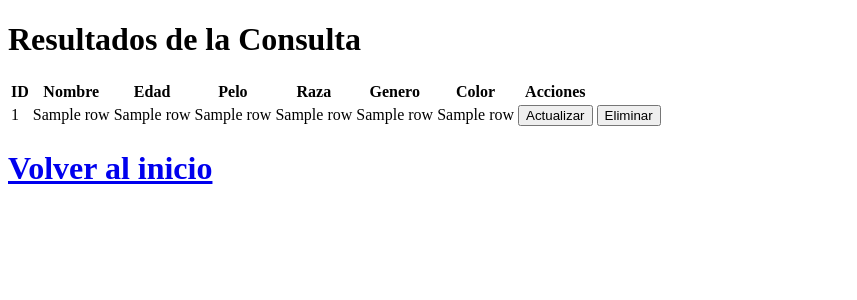
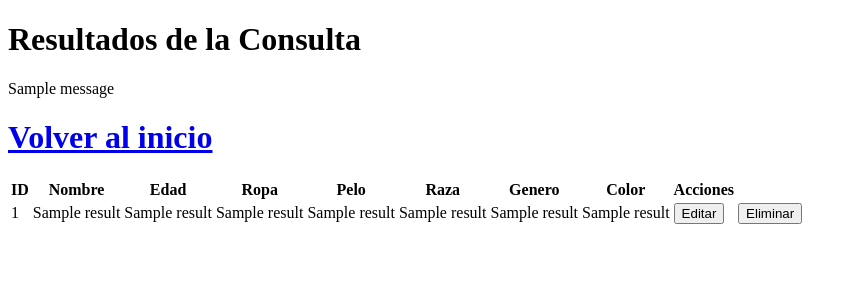
Before and after one commit to valebulanikian/Las_confundidas, a Flask app: template templates/editar.html in a window 1280 px wide. Shown: the top 300 px of the page, without its empty margins (0-857 px from the left). Run offline with Flask 3, Linux system fonts and the light colour scheme; the template is opened without the code that fills it: most values are stand-ins (such as "Sample title", 1, 10 or a date in 2020); one stand-in notice (Sample message) is shown.

Commit message:
Boton de eliminar/editar, modificados y arreglados

```diff
--- a/app.py
+++ b/app.py
@@ -1,13 +1,15 @@
-from flask import Flask, jsonify, request, render_template # type: ignore
+from flask import Flask, flash, jsonify, redirect, request, render_template, url_for # type: ignore
 import mysql.connector
 
 app=Flask(__name__)
+app.secret_key= 'mysecretkey'
 
 @app.route('/') #Decorador, endpoint
 
 def home():
     return render_template('index.html')
 
+#MYSQL CONEXION
 def get_db_connection():
     connection = mysql.connector.connect(
         host="localhost",
@@ -35,74 +37,73 @@ def lista():
 def editar():
     connection = get_db_connection()
     myCursor = connection.cursor()
-    query = "SELECT id, nombre, edad, pelo, raza, genero, color FROM pj"
+    query = "SELECT * FROM pj"
     myCursor.execute(query)
     result = myCursor.fetchall()
+
+    #Cerrar conexion
     myCursor.close()
     connection.close()
-
     return render_template('editar.html', results=result)
 
-@app.route('/listo', methods=['GET', 'POST'])
-def listo():
+
+@app.route('/listo/<string:id>', methods=['POST','GET'])
+def listo(id):
+        connection = get_db_connection()
+        myCursor = connection.cursor()
+        query = "SELECT * FROM pj WHERE id=%s"
+        myCursor.execute(query, (id,))
+        result = myCursor.fetchall()
+
+        #Cerrar conexion
+        myCursor.close()
+        connection.close()
+        return render_template('listo.html', results= result[0])
+
+
+@app.route('/actualizar/<string:id>', methods=['POST'])
+def actualizar(id):
     if request.method == 'POST':
-        id = request.form.get('id')
-        nombre = request.form.get('nombre')
-        edad = request.form.get('edad')
-        pelo = request.form.get('pelo')
-        raza = request.form.get('raza')
-        genero = request.form.get('genero')
-        color = request.form.get('color')
+        nombre = request.form['nombre']
+        edad = request.form['edad']
+        ropa = request.form['ropa']
+        pelo = request.form['pelo']
+        raza = request.form['raza']
+        genero = request.form['genero']
+        color = request.form['color']
 
-        if not id:
-            mensajes="ID no proporcionado."
-            return mensajes
+        connection = get_db_connection()
+        myCursor = connection.cursor()
+        query = """
+            UPDATE pj SET nombre=%s, edad=%s, ropa=%s, pelo=%s, raza=%s, genero=%s, color=%s
+            WHERE id=%s
+        """
+        values = (nombre, edad, ropa, pelo, raza, genero, color, id)
+        myCursor.execute(query, values)
+        connection.commit()
 
-        try:
-            connection = get_db_connection()
-            myCursor = connection.cursor()
-            query = """
-                UPDATE pj
-                SET nombre = %s, edad = %s, pelo = %s, raza = %s, genero = %s, color = %s
-                WHERE id = %s
-            """
-            valores = (nombre, edad, pelo, raza, genero, color, id)
-            myCursor.execute(query, valores)
-            connection.commit()
-            myCursor.close()
-            connection.close()
-            mensaje = "Registro actualizado exitosamente."
-        except Exception as e:
-            mensaje = f"Error al actualizar el registro: {e}"
+        #Cerrar conexion
+        myCursor.close()
+        connection.close()
 
-        return render_template('listo.html', mensaje=mensaje)
-    return render_template('listo.html')
+        flash('Contacto actualizado', 'success')
+        return redirect(url_for('editar'))
 
-@app.route('/eliminar', methods=['GET', 'POST'])
-def eliminar():
-    if request.method == "POST":
-        id=request.form.get('id')
+@app.route('/eliminar/<string:id>',methods=['POST'])
+def eliminar(id):
+        connection = get_db_connection()
+        myCursor = connection.cursor()
+        query = "DELETE FROM pj WHERE id = %s"
+        myCursor.execute(query, (id,))
+        connection.commit()
 
-    if not id:
-            mensajes="ID no proporcionado."
-            return mensajes
+        #Cerrar conexion
+        myCursor.close()
+        connection.close()
 
-    try:
-            connection = get_db_connection()
-            myCursor = connection.cursor()
-            query = """
-                DELETE FROM pj
-                WHERE id = %s
-            """
-            myCursor.execute(query, (id,))
-            connection.commit()
-            myCursor.close()
-            connection.close()
-            mensaje = "Registro eliminado"
-    except Exception as e:
-            mensaje = f"Error al eliminar el registro: {e}"
+        flash('Contacto eliminado exitosamente')
 
-    return render_template('editar.html', mensaje=mensaje)
+        return redirect(url_for('editar'))
 
 
 @app.route('/agregar', methods=['GET', 'POST'])
@@ -116,11 +117,6 @@ def agregar():
         genero = request.form['genero']
         color = request.form['color']
     return render_template('agregar.html')
-
-
-@app.route('/agregar')
-def agregar():
-    return 'Agregar personaje'
 
 if __name__=="__main__":
     app.run(debug=True)
--- a/templates/editar.html
+++ b/templates/editar.html
@@ -4,15 +4,28 @@
     <meta charset="UTF-8">
     <meta name="viewport" content="width=device-width, initial-scale=1.0">
     <title>Resultados de la Consulta</title>
+
 </head>
 <body>
+    <body>
         <h1>Resultados de la Consulta</h1>
+
+        <!-- Mostrar mensajes flash -->
+        {% with messages = get_flashed_messages() %}
+            {% if messages %}
+                    {% for message in messages %}
+                    <p>{{ message }}</p>
+                    {% endfor %}
+            {% endif %}
+        {% endwith %}
+
         <table>
             <thead>
                 <tr>
                     <th>ID</th>
                     <th>Nombre</th>
                     <th>Edad</th>
+                    <th>Ropa</th>
                     <th>Pelo</th>
                     <th>Raza</th>
                     <th>Genero</th>
@@ -20,69 +33,48 @@
                     <th>Acciones</th>
                 </tr>
             </thead>
+
         <tbody>
-            {% for row in results %}
+            {% for result in results %}
             <tr>
-                <td>{{ row[0] }}</td>
-                <td>{{ row[1] }}</td>
-                <td>{{ row[2] }}</td>
-                <td>{{ row[3] }}</td>
-                <td>{{ row[4] }}</td>
-                <td>{{ row[5] }}</td>
-                <td>{{ row[6] }}</td>
-                <td><button class="btnActualizar" data-id="{{ row[0] }}">Actualizar</button></td>
-
-                <td><form action="/eliminar" method="POST" style="display:inline;">
-                    <input type="hidden" name="id" value="{{ row[0] }}">
-                    <button type="submit" class="btnEliminar">Eliminar</button>
+                <td>{{ result[0] }}</td>
+                <td>{{ result[1] }}</td>
+                <td>{{ result[2] }}</td>
+                <td>{{ result[3] }}</td>
+                <td>{{ result[4] }}</td>
+                <td>{{ result[5] }}</td>
+                <td>{{ result[6] }}</td>
+                <td>{{ result[7] }}</td>
+                <td>
+                    <form action="{{ url_for('listo', id=result[0]) }}" method="POST" style="display:inline;">
+                        <button type="submit" id="btnActualizar">Editar</button>
+                    </form></td>
+                <td>
+                    <form action="{{ url_for('eliminar', id=result[0]) }}" method="POST" style="display:inline;">
+                        <button type="submit" id="btnEliminar" name="=btnEliminar">Eliminar</button>
                     </form>
                 </td>
 
             </tr>
             {% endfor %}
         </tbody>
-    </table>
-    <form action="/listo" method="POST" id="myForm" style="display: none;">
-        <input type="hidden" name="id" id="formId">
-        <br>
-        <input type="text" name="nombre" placeholder="Nombre"> <br> <br>
-        <input type="text" name="edad" placeholder="Joven, adulto, niño"> <br> <br>
-        <input type="text" name="pelo" placeholder="Rubio, negro, sin pelo"> <br> <br>
-        <input type="text" name="raza" placeholder="Humano, no humano, animal"> <br> <br>
-        <input type="text" name="genero" placeholder="Mujer/hombre"> <br> <br>
-        <input type="text" name="color" placeholder="Color que identifica a tu personaje">
-        <button type="submit">Listo</button>
-    </form>
+
+
     <a href="http://127.0.0.1:5000/"><h1>Volver al inicio</h1></a>
 
 
-
+    <!--JAVASCRIPT CONTENIDO -->
     <script>
         document.querySelectorAll('.btnEliminar').forEach(button => {
             button.addEventListener('click', function(event) {
-        const userResponse = confirm("¿Estás seguro de que deseas eliminar este registro?");
+                const userResponse = confirm("¿Estás seguro de que deseas eliminar este personaje?");
                 if (!userResponse) {
-            event.preventDefault(); // Cancela la acción si el usuario no confirma
-        }
-    });
-    });
-
-
-    document.querySelectorAll('.btnActualizar').forEach(button => {
-        button.addEventListener('click', function() {
-            const id = this.getAttribute('data-id');
-            document.getElementById('formId').value = id;
-
-            const form = document.getElementById('myForm');
-            if (form.style.display === 'none' || form.style.display === '') {
-                form.style.display = 'block';
-                this.textContent = 'Cancelar';
-            } else {
-                form.style.display = 'none';
-                this.textContent = 'Actualizar';
+                    event.preventDefault();
                 }
             });
         });
        </script>
+
+    <!--<script src="{{ url_for('static', filename='js/scripts.js') }}" defer></script>-->
 </body>
 </html>
```
Also changed, not shown: templates/listo.html (+15 -8 lines), templates/agregar.html (renamed from agregar.html). Lines whose indentation alone changed are shown as unchanged.
